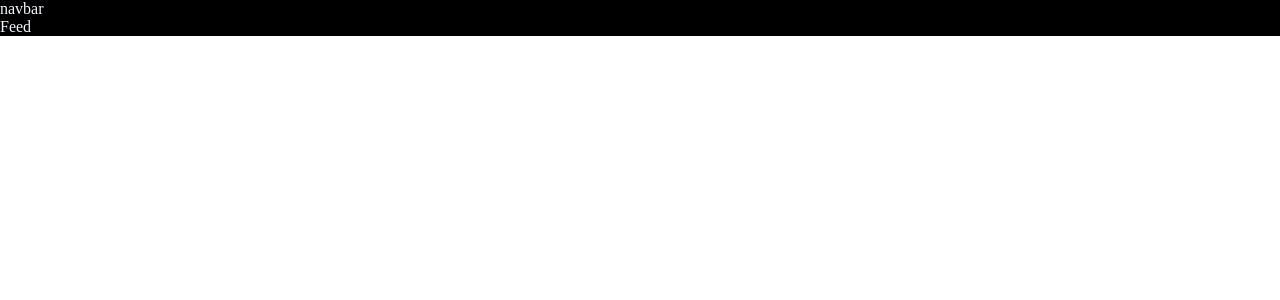
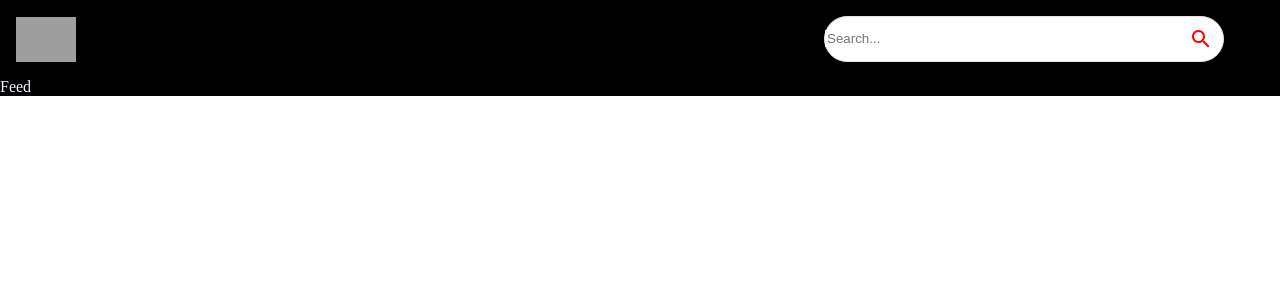
Before and after one commit to Rahulmm7/youtube-clone, a React (Create React App) app: page / in a window 1280 px wide. Shown: the top 300 px of the page. Built offline with nearby package versions, Linux system fonts and the light colour scheme; grey boxes are pictures that could not be loaded.

Commit message:
navbar added

```diff
--- a/public/index.html
+++ b/public/index.html
@@ -6,12 +6,9 @@
   <link rel="icon" href="%PUBLIC_URL%/favicon.ico" />
   <meta name="viewport" content="width=device-width, initial-scale=1" />
   <meta name="theme-color" content="#000000" />
-  <meta name="description" content="Web site created using create-react-app" />
+
   <link rel="stylesheet" href="https://fonts.googleapis.com/css?family=Roboto:300,400,500,700&display=swap" />
   <link rel="stylesheet" href="https://fonts.googleapis.com/css?family=Roboto:300,400,500,700&display=swap" />
-
-
-  <link rel="manifest" href="%PUBLIC_URL%/manifest.json" />
 
   <title>Youtube Clone</title>
 </head>
--- a/src/components/Feed.jsx
+++ b/src/components/Feed.jsx
@@ -1,4 +1,6 @@
-import React from 'react'
+import { Box, Stack, Typography } from '@mui/material'
+import React, { useEffect, useState } from 'react'
+
 
 const Feed = () => {
     return (
--- a/src/components/Navbar.jsx
+++ b/src/components/Navbar.jsx
@@ -1,8 +1,25 @@
 import React from 'react'
 
-const Navbar = () => {
-    return (
-        <div>navbar</div>)
-}
+import { Stack } from '@mui/material'
+import { Link } from 'react-router-dom'
+import { logo } from '../utils/constants'
+import Searchbar from './Searchbar'
+
+
+
+const Navbar = () => (
+
+
+    <Stack direction="row"
+        alignItems="center"
+        p={2}
+        sx={{ position: "sticky", background: '#000', top: '0', justifyContent: 'space-between' }}>
+        <Link to='/' style={{ display: 'flex', alignItems: 'center' }} >
+            <img src={logo} alt="Logo" height={45} />
+        </Link>
+        <Searchbar />
+
+    </Stack>
+)
 
 export default Navbar
--- /dev/null
+++ b/src/components/Searchbar.jsx
@@ -0,0 +1,33 @@
+import { Paper, IconButton } from '@mui/material'
+import React, { useState } from 'react'
+import { useNavigate } from 'react-router-dom'
+import { Search } from '@mui/icons-material'
+
+const Searchbar = () => {
+    return (
+        <Paper
+            component={"form"}
+            onSubmit={() => { }}
+            sx={{
+                borderRadius: 20,
+                border: '1px solid #e3e3e3',
+                pl: '2',
+                boxShadow: 'none',
+                mr: { sm: 5 }
+            }}
+        >
+            <input className='search-bar'
+                value=""
+                placeholder='Search...'
+                onChange={() => { }}
+            />
+            <IconButton type='submit'
+                sx={{ p: '10px', color: 'red' }}>
+                <Search />
+            </IconButton>
+
+        </Paper>
+    )
+}
+
+export default Searchbar
--- a/src/index.css
+++ b/src/index.css
@@ -26,7 +26,13 @@
     background-color: transparent;
 }
 
-/*
+.search-bar {
+    border: none;
+    outline: none;
+    width: 350px;
+}
+
+
 .category-btn:hover {
     background-color: #FC1503 !important;
     color: white !important;
@@ -41,11 +47,7 @@
     width: 100% !important;
 }
 
-.search-bar {
-    border: none;
-    outline: none;
-    width: 350px;
-}
+
 
 .category-btn {
     font-weight: bold !important;
@@ -88,4 +90,4 @@
     .search-bar {
         width: 200px;
     }
-} */
+}
--- /dev/null
+++ b/src/utils/constants.js
@@ -0,0 +1,42 @@
+import MusicNoteIcon from '@mui/icons-material/MusicNote';
+import HomeIcon from '@mui/icons-material/Home';
+import CodeIcon from '@mui/icons-material/Code';
+import OndemandVideoIcon from '@mui/icons-material/OndemandVideo';
+import SportsEsportsIcon from '@mui/icons-material/SportsEsports';
+import LiveTvIcon from '@mui/icons-material/LiveTv';
+import SchoolIcon from '@mui/icons-material/School';
+import FaceRetouchingNaturalIcon from '@mui/icons-material/FaceRetouchingNatural';
+import CheckroomIcon from '@mui/icons-material/Checkroom';
+import GraphicEqIcon from '@mui/icons-material/GraphicEq';
+import TheaterComedyIcon from '@mui/icons-material/TheaterComedy';
+import FitnessCenterIcon from '@mui/icons-material/FitnessCenter';
+import DeveloperModeIcon from '@mui/icons-material/DeveloperMode';
+
+export const logo = 'https://i.ibb.co/s9Qys2j/logo.png';
+
+export const categories = [
+    { name: 'New', icon: <HomeIcon />, },
+    { name: 'JS Mastery', icon: <CodeIcon />, },
+    { name: 'Coding', icon: <CodeIcon />, },
+    { name: 'ReactJS', icon: <CodeIcon />, },
+    { name: 'NextJS', icon: <CodeIcon />, },
+    { name: 'Music', icon: <MusicNoteIcon /> },
+    { name: 'Education', icon: <SchoolIcon />, },
+    { name: 'Podcast', icon: <GraphicEqIcon />, },
+    { name: 'Movie', icon: <OndemandVideoIcon />, },
+    { name: 'Gaming', icon: <SportsEsportsIcon />, },
+    { name: 'Live', icon: <LiveTvIcon />, },
+    { name: 'Sport', icon: <FitnessCenterIcon />, },
+    { name: 'Fashion', icon: <CheckroomIcon />, },
+    { name: 'Beauty', icon: <FaceRetouchingNaturalIcon />, },
+    { name: 'Comedy', icon: <TheaterComedyIcon />, },
+    { name: 'Gym', icon: <FitnessCenterIcon />, },
+    { name: 'Crypto', icon: <DeveloperModeIcon />, },
+];
+
+export const demoThumbnailUrl = 'https://i.ibb.co/G2L2Gwp/API-Course.png';
+export const demoChannelUrl = '/channel/UCmXmlB4-HJytD7wek0Uo97A';
+export const demoVideoUrl = '/video/GDa8kZLNhJ4';
+export const demoChannelTitle = 'JavaScript Mastery';
+export const demoVideoTitle = 'Build and Deploy 5 JavaScript & React API Projects in 10 Hours - Full Course | RapidAPI';
+export const demoProfilePicture = 'http://dergipark.org.tr/assets/app/images/buddy_sample.png'
```
Also changed, not shown: public/logo512.png (deleted), public/manifest.json (deleted), 1 other file (tests, documents, lock files or other folders).
